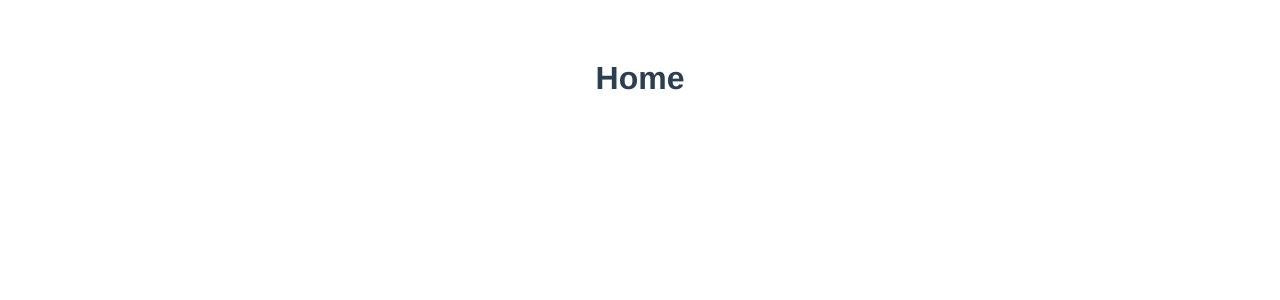
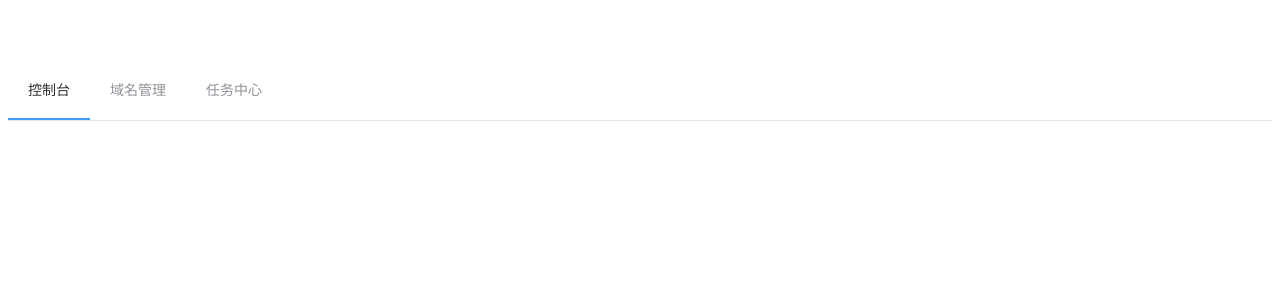
Before and after one commit to Ciyfly/web_info_monitor, a Vue app in the folder web/admin/: page /login in a window 1280 px wide. Shown: the top 300 px of the page. Built offline with nearby package versions, Linux system fonts and the light colour scheme.

Commit message:
:sparkles: 首页增加导航栏

```diff
--- /dev/null
+++ b/web/admin/src/components/Console.vue
@@ -0,0 +1,12 @@
+<template>
+    <div>
+        <h1>CONSOLE</h1>
+    </div>
+</template>
+<script>
+export default {
+
+}
+</script>
+<style lang="scss" scoped>
+</style>
--- a/web/admin/src/components/Home.vue
+++ b/web/admin/src/components/Home.vue
@@ -1,20 +1,42 @@
 <!--
  * @Author: Recar
  * @Date: 2019-08-15 22:23:53
- * @LastEditTime: 2019-08-17 13:45:49
+ * @LastEditTime: 2019-09-03 17:43:14
 -->
 <template>
   <div class="home">
-    <h1>{{ msg }}</h1>
+<el-menu :default-active="activeIndex" class="el-menu-demo" mode="horizontal" @select="handleSelect" router >
+  <el-menu-item index="/home/console/">控制台</el-menu-item>
+  <!-- <el-submenu index="/home/subdomain/">
+    <template slot="title">域名管理</template>
+    <el-menu-item index="2-1">选项1</el-menu-item>
+    <el-menu-item index="2-2">选项2</el-menu-item>
+    <el-menu-item index="2-3">选项3</el-menu-item>
+
+  </el-submenu> -->
+  <el-menu-item index="/home/subdomain/">域名管理</el-menu-item>
+
+  <el-menu-item index="/home/tasks/" >任务中心</el-menu-item>
+</el-menu>
+
+<router-view />
+
   </div>
 </template>
 
 <script>
 export default {
-  data() {
-    return {
-      msg: "Home"
-    };
+    data() {
+      return {
+        msg: "Home",
+        activeIndex: '/home/console/',
+        activeIndex2: '/home/subdomain/'
+      };
+    },
+    methods: {
+    handleSelect(key, keyPath) {
+      console.log(key, keyPath);
+    }
   }
 };
 </script>
--- /dev/null
+++ b/web/admin/src/components/Subdomains.vue
@@ -0,0 +1,12 @@
+<template>
+    <div>
+        <h1>SUBDOMAIN</h1>
+    </div>
+</template>
+<script>
+export default {
+
+}
+</script>
+<style lang="scss" scoped>
+</style>
--- /dev/null
+++ b/web/admin/src/components/Tasks.vue
@@ -0,0 +1,12 @@
+<template>
+    <div>
+        <h1>TASKS</h1>
+    </div>
+</template>
+<script>
+export default {
+
+}
+</script>
+<style lang="scss" scoped>
+</style>
```
Also changed, not shown: web/admin/src/router/routers.js (+22 -2 lines).
